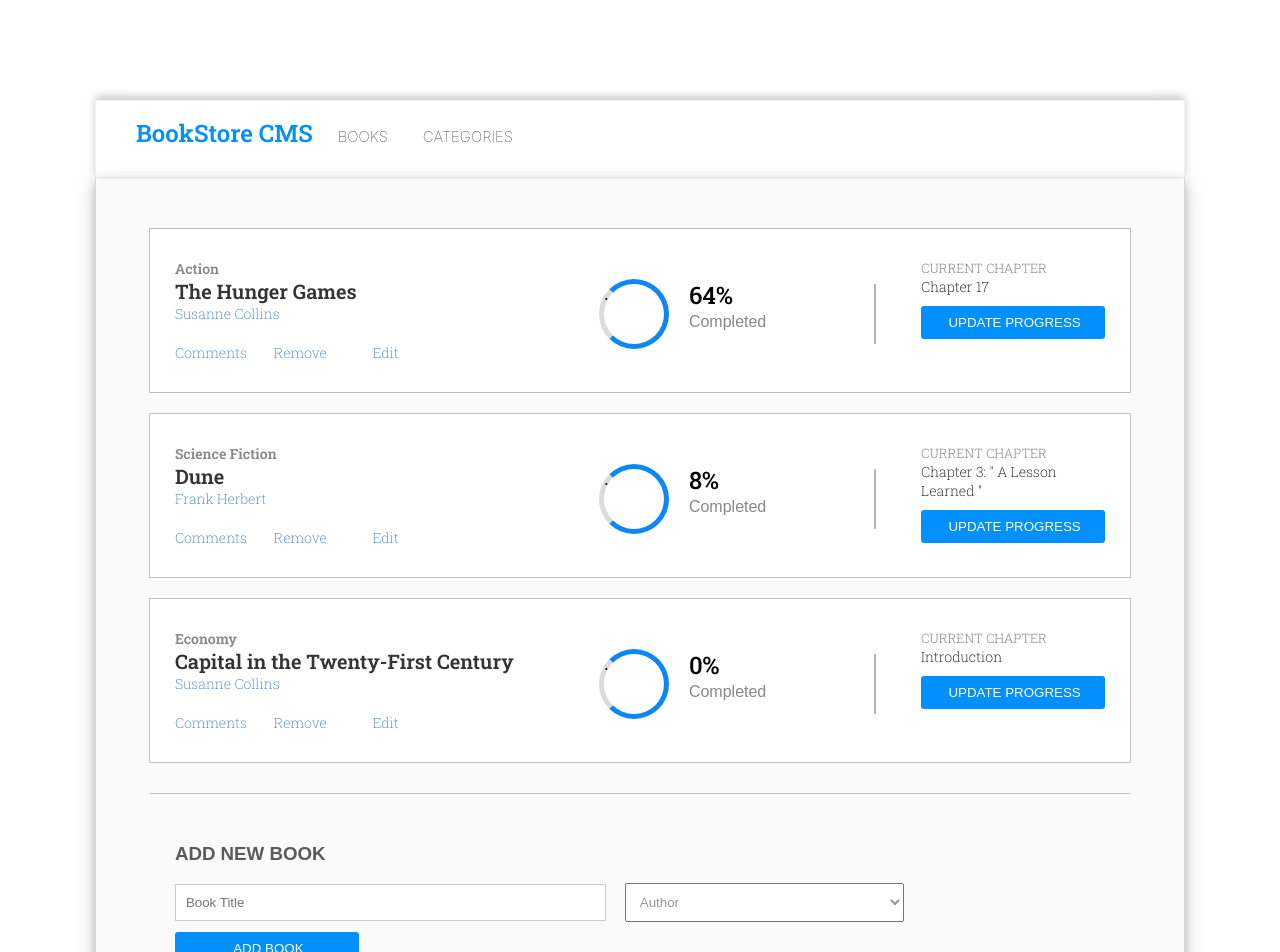
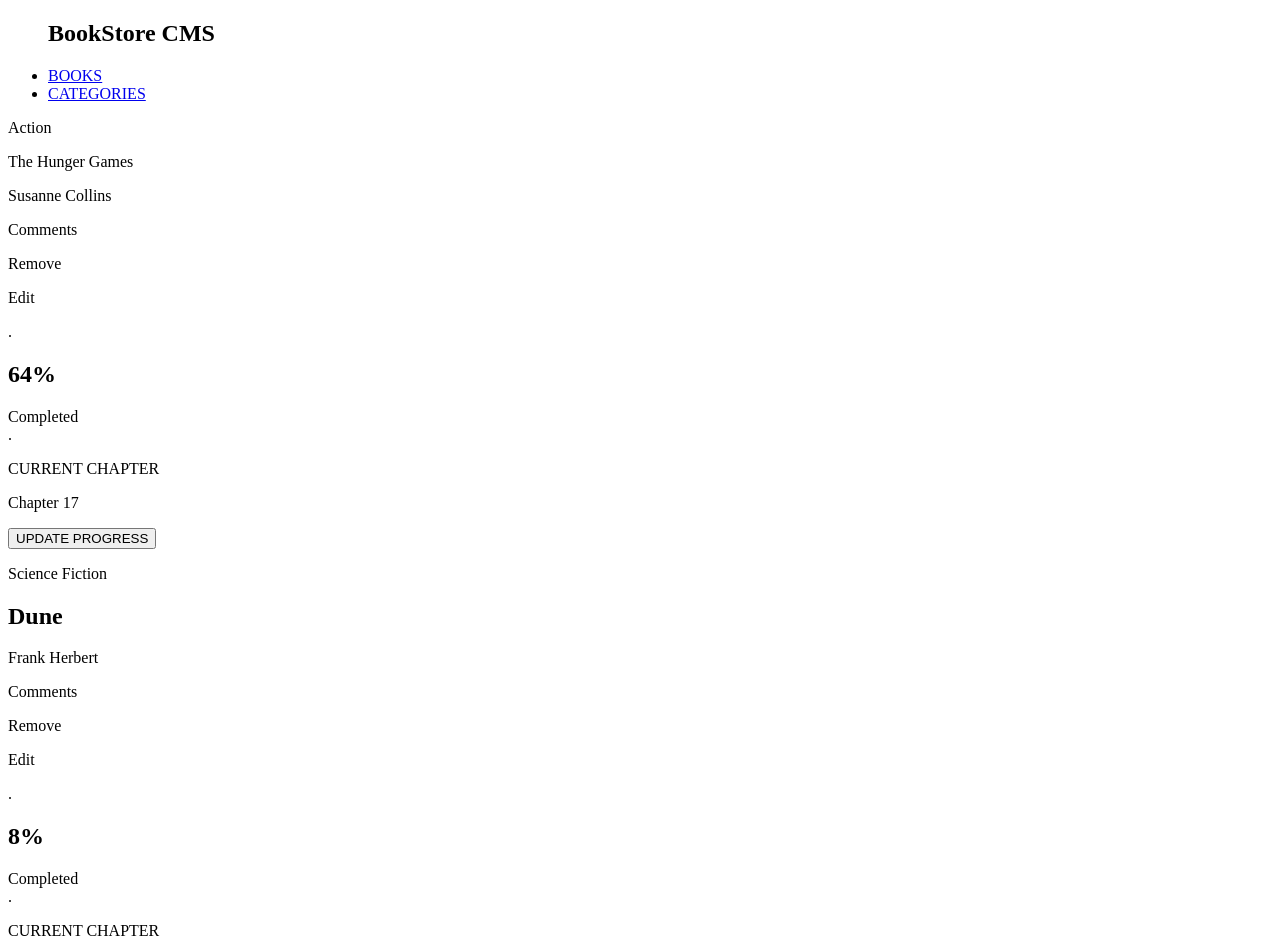
Before and after one commit to kkmanuu/bookstore, a React (Create React App) app: page / in a window 1280 px wide. Shown: the top 952 px of the page. Built offline with nearby package versions, Linux system fonts and the light colour scheme.

Commit message:
chore: Deleted styles

```diff
--- a/src/components/Books.js
+++ b/src/components/Books.js
@@ -1,4 +1,3 @@
-import '../styles/books.css';
 import Form from './Form';
 
 const Books = () => (
--- a/src/components/Categories.js
+++ b/src/components/Categories.js
@@ -1,5 +1,3 @@
-import '../styles/categories.css';
-
 const Categories = () => (
   <div className="CategoriesDiv">
     <p>Categories Page Under Construction</p>
--- a/src/components/Navbar.js
+++ b/src/components/Navbar.js
@@ -1,5 +1,4 @@
 import { Link } from 'react-router-dom';
-import '../styles/Navbar.css';
 
 const Navbar = () => (
   <div>
--- a/src/index.js
+++ b/src/index.js
@@ -1,7 +1,6 @@
 import React from 'react';
 import ReactDOM from 'react-dom/client';
 import { BrowserRouter } from 'react-router-dom';
-import './styles/index.css';
 import App from './components/App';
 
 const root = ReactDOM.createRoot(document.getElementById('root'));
--- a/src/styles/Navbar.css
+++ /dev/null
@@ -1,42 +0,0 @@
-/* @import url('https://fonts.googleapis.com/css2?family=Roboto+Slab:wght@100;200;300;500;600&display=swap');
-@import url('https://fonts.googleapis.com/css2?family=Montserrat:ital,wght@0,100;0,200;0,400;0,700;1,100;1,200;1,300&family=Roboto+Slab:wght@300;500;600&display=swap'); */
-
-ul {
-    list-style-type: none;
-    display: flex;
-  }
-
-  li {
-    color: red;
-    font-size: 20px;
-    font-weight: bold;
-    margin: 10px;
-  }
-
-  .ulDiv {
-    border: 1px solid rgb(242, 242, 242);
-    width: 85%;
-    margin: auto;
-    margin-top: 100px;
-    box-shadow: 0 -4px 8px 0 rgba(0, 0, 0, 0.2), 0 -3px 20px 0 rgba(249, 247, 247, 0.19);
-  }
-
-  h2 {
-    color: #0290ff;
-    font-weight: bold;
-  }
-
-  .links {
-    text-decoration: none;
-    color: black;
-    text-align: center;
-    font-weight: 100;
-    vertical-align: top;
-    font-size: 15px;
-    margin-left: 15px;
-  }
-
-  .links:hover {
-    color: blue;
-    text-decoration: underline;
-  }
--- a/src/styles/books.css
+++ /dev/null
@@ -1,170 +0,0 @@
-@import url('https://fonts.googleapis.com/css2?family=Roboto+Slab:wght@100;200;300;500;600&display=swap');
-@import url('https://fonts.googleapis.com/css2?family=Montserrat:ital,wght@0,100;0,200;0,400;0,700;1,100;1,200;1,300&family=Roboto+Slab:wght@300;500;600&display=swap');
-
-.booksDiv {
-  border: 1px solid rgb(217, 216, 216);
-  border-top: 0;
-  width: 85%;
-  margin: auto;
-  box-shadow: 0 4px 8px 0 rgba(0, 0, 0, 0.2), 0 6px 20px 0 rgba(0, 0, 0, 0.19);
-  padding: 30px 0;
-  background-color: rgba(163, 163, 163, 0.05);
-  margin-bottom: 70px;
-}
-
-.eachBookDiv {
-  background-color: white;
-  width: 90%;
-  margin: auto;
-  border: 1px solid rgb(194, 192, 192);
-  padding: 30px 0;
-  margin-top: 20px;
-}
-
-.eachBook {
-  width: 95%;
-  margin: auto;
-  display: grid;
-  grid-template-columns: 2fr 1.3fr 1fr;
-}
-
-.genre {
-  color: #121212;
-  opacity: 0.5;
-  font-weight: bold;
-}
-
-.bookTitle {
-  color: #343434;
-  font-family: 'Roboto Slab', sans-serif;
-  font-weight: 700;
-  font-size: 20px;
-}
-
-.commentRemoveEditDiv {
-  width: 70%;
-  display: grid;
-  grid-template-columns: 1fr 1fr 1fr;
-  margin-top: 20px;
-}
-
-.commentRemoveEditEffects {
-  cursor: pointer;
-}
-
-.completedRing {
-  display: flex;
-  margin-top: 20px;
-  column-gap: 20px;
-}
-
-.ring {
-  border: 4px solid #0c87f3;
-  width: 60px;
-  height: 60px;
-  border-radius: 60%;
-  border-width: 5px;
-  border-left-color: #dedada;
-}
-
-.percent {
-  color: black;
-  font-weight: 400;
-}
-
-h2,
-p {
-  margin: 0;
-  font-family: 'Roboto Slab', sans-serif;
-  font-weight: 200;
-}
-
-.currentChapter {
-  display: flex;
-}
-
-.chapterDetails {
-  color: #121212;
-  opacity: 0.5;
-  font-size: 0.813rem;
-  font-weight: 300;
-}
-
-.chapterNumber {
-  color: #121212;
-}
-
-.line {
-  border-left: 2px solid #b7b4b4;
-  padding-left: 40px;
-  color: white;
-  height: 60px;
-  margin-top: 25px;
-}
-
-.progressButton,
-.addBookButton {
-  margin-top: 10px;
-  width: 11.5rem;
-  height: 2.063rem;
-  padding: 0.438rem 1.188rem 0.5rem 1.375rem;
-  border-radius: 3px;
-  background-color: #0290ff;
-  color: white;
-  border: 0;
-  cursor: pointer;
-  transition: 1s;
-}
-
-.progressButton:hover {
-  background-color: white;
-  color: #0290ff;
-  border: 1px solid #0290ff;
-}
-
-.commentRemoveEdit {
-  border-left: 2px solid #cecece;
-  padding-left: 15px;
-}
-
-p {
-  color: #4386bf;
-  font-size: 14px;
-}
-
-span {
-  color: #121212;
-  opacity: 0.5;
-  font-family: 'Monserat', sans-serif;
-}
-
-.addBookDiv {
-  width: 90%;
-  margin: auto;
-  margin-top: 30px;
-  border-top: 1px solid rgb(194, 192, 192);
-  padding: 30px 0;
-}
-
-.addBook {
-  font-family: 'Monserat', sans-serif;
-  color: #5a5a5a;
-  width: 95%;
-  margin: auto;
-}
-
-input {
-  padding: 10px;
-  width: 44%;
-  margin-right: 2%;
-  border: 1px solid rgb(203, 203, 203);
-  outline: none;
-}
-
-select {
-  padding: 10px;
-  width: 30%;
-  margin-right: 2%;
-  color: #969696;
-  outline: none;
-}
--- a/src/styles/categories.css
+++ /dev/null
@@ -1,6 +0,0 @@
-.CategoriesDiv {
-    width: 85%;
-    margin: auto;
-    height: 400px;
-    box-shadow: 0 4px 8px 0 rgba(0, 0, 0, 0.2), 0 6px 20px 0 rgba(0, 0, 0, 0.19);
-  }
--- a/src/styles/index.css
+++ /dev/null
@@ -1,27 +0,0 @@
-body {
-    margin: 0;
-    font-family:
-      -apple-system,
-      BlinkMacSystemFont,
-      'Segoe UI',
-      'Roboto',
-      'Oxygen',
-      'Ubuntu',
-      'Cantarell',
-      'Fira Sans',
-      'Droid Sans',
-      'Helvetica Neue',
-      sans-serif;
-    -webkit-font-smoothing: antialiased;
-    -moz-osx-font-smoothing: grayscale;
-  }
-
-  code {
-    font-family:
-      source-code-pro,
-      Menlo,
-      Monaco,
-      Consolas,
-      'Courier New',
-      monospace;
-  }
```
Also changed, not shown: src/styles/App.css (deleted, +0 -38 lines), 1 other file (tests, documents, lock files or other folders).
